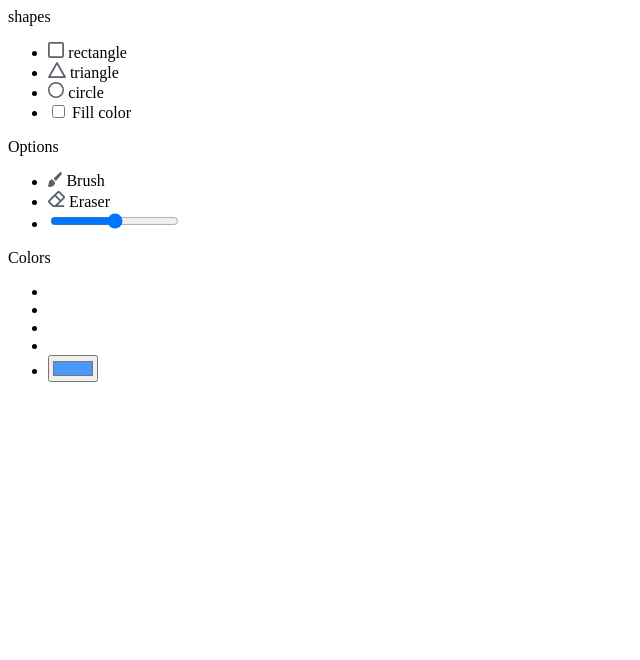
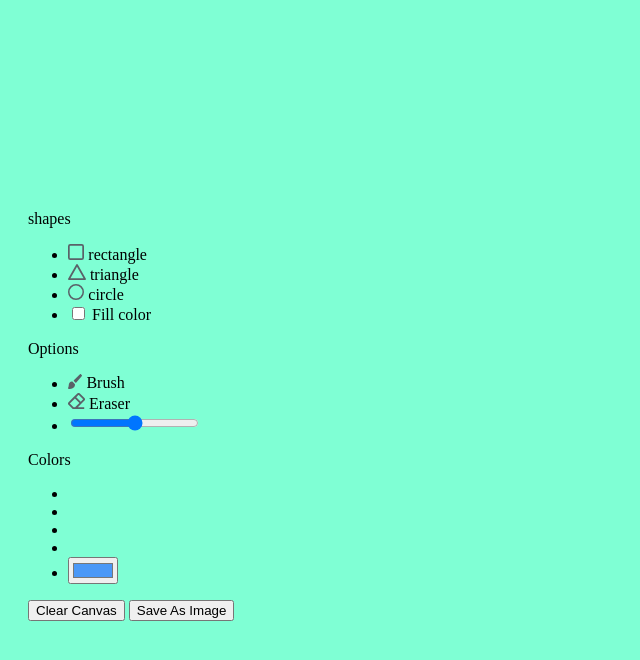
Before and after one commit to rabiulhossen/drawing-app, a plain HTML site: page index.html in a window 1280 px wide. Shown: the whole page, without its empty margins (0-640 px from the left). Drawn offline with Linux system fonts and the light colour scheme.

Commit message:
css styles added

```diff
--- a/index.html
+++ b/index.html
@@ -55,6 +55,10 @@
                       </li>
                     </ul>
                   </div>
+                  <div class="row buttons">
+                    <button class="clear-canvas">Clear Canvas</button>
+                    <button class="save-img">Save As Image</button>
+                  </div>
           </div>
      </div>
      <section class="drawing-board"></section>
--- a/style.css
+++ b/style.css
@@ -0,0 +1,24 @@
+body
+{
+     display: flex;
+     align-items: center;
+     justify-content: center;
+     min-height: 100vh;
+     background-color: aquamarine;
+}
+.container{
+     display: flex;
+     width: 100%;
+     max-width: 1000px;
+}
+section{
+     background: #fff;
+     border-radius: 15px;
+}
+.tools-board{
+     width: 300px;
+     padding: 15px 20px 0;
+}
+.drawing-board{
+     flex: 1;
+}
```
